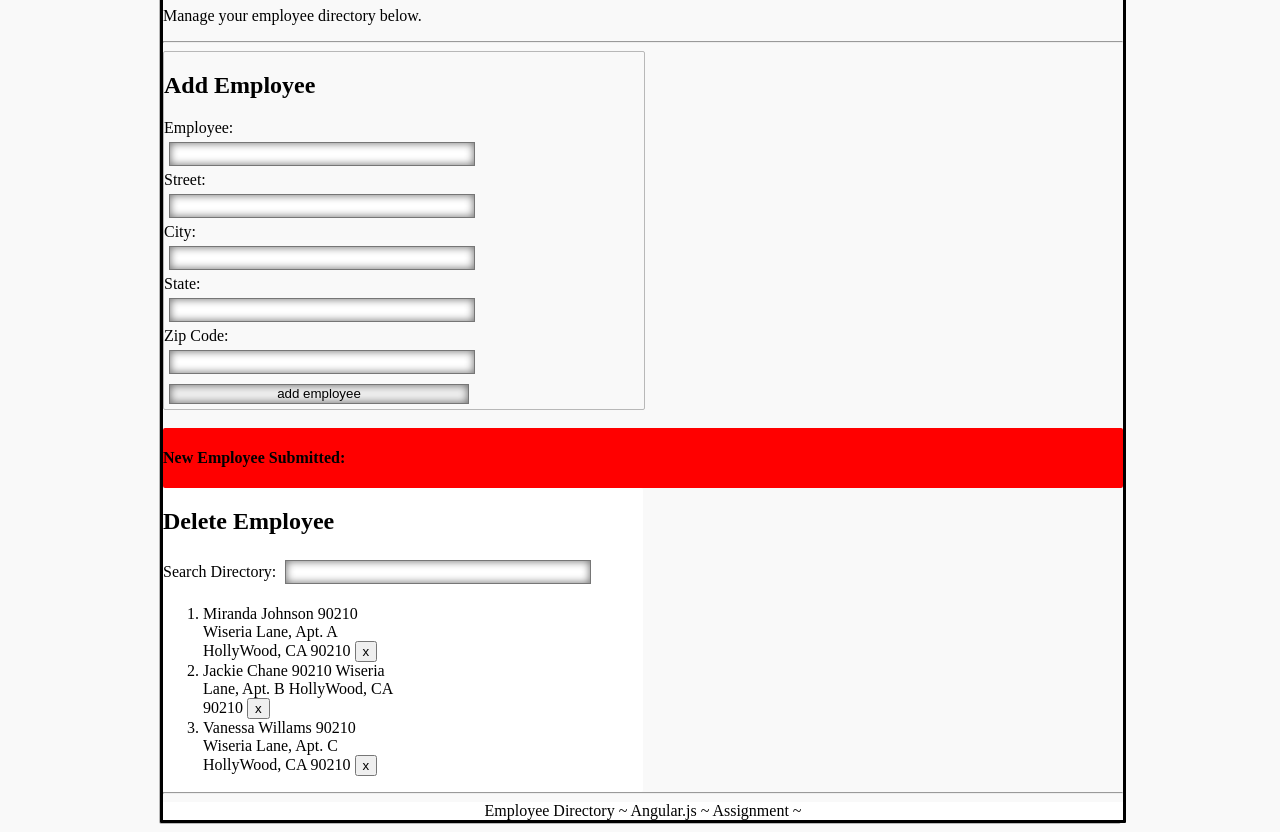
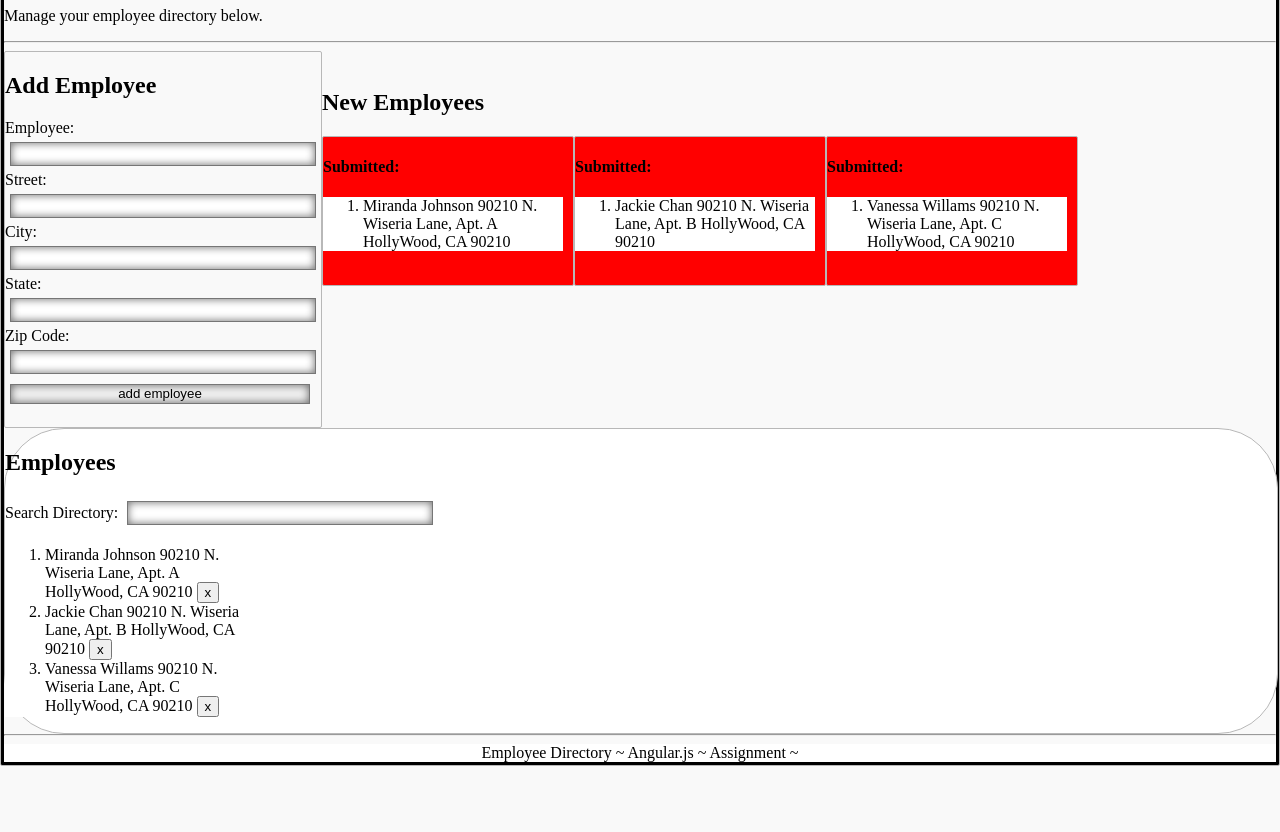
Before and after one commit to Mirajo/FWF, a plain HTML site: page wk2/Johnson_Miranda-week2/index.html in a window 1280 px wide. Shown: the part 85-917 px from the top of the page. After the commit the page ends 859 px from the top, so only its background shows below. Drawn offline with Linux system fonts and the light colour scheme.

Commit message:
add new employees
add new employees

```diff
--- a/wk2/Johnson_Miranda-week2/css/style.css
+++ b/wk2/Johnson_Miranda-week2/css/style.css
@@ -15,7 +15,7 @@ h1 {
     border: 1px solid #b8b8b8;
     margin-right: auto;
     margin-left: auto;
-    width: 960px;
+    max-width: 100%;
 }
 .ng-binding {
     border: 0px;
@@ -46,23 +46,23 @@ input{
     border-radius: 2px;
     border: 1px solid #b8b8b8;
     max-width: 50%;
+    float: left;
 
 }
 #empAdded {
     background-color: #FF0000;
-    max-width: 100%;
+    width: 250px;
+    float: left;
+}
+#dir {
+    border: 1px solid #b8b8b8;
+    border-radius: 60px;
     float: left;
 
 }
-#dir {
-    border-radius: 2px;
-    max-width: 50%;
-    float: left;
-}
 #empList {
     border-radius: 60px;
-    max-width: 50%;
-    background-color: #767676;
+    max-width: 100%;
 }
 
 hr {
--- a/wk2/Johnson_Miranda-week2/index.html
+++ b/wk2/Johnson_Miranda-week2/index.html
@@ -20,49 +20,56 @@
 <p>Manage your employee directory below.</p>
 <hr>
 <div class="form">
+    <form ng-submit="addEmp()">
     <h2>Add Employee</h2>
     <label> Employee:</label>
     <br>
-    <input type="text" ng-model="emp.name"/>
+    <input type="text" ng-model="newEmp.name"/>
     <br>
     <label> Street:</label>
     <br>
-    <input type="text" ng-model="emp.address"/>
+    <input type="text" ng-model="newEmp.address"/>
     <br>
     <label> City:</label>
     <br>
-    <input type="text" ng-model="emp.city"/>
+    <input type="text" ng-model="newEmp.city"/>
     <br>
     <label> State:</label>
     <br>
-    <input type="text" ng-model="emp.state"/>
+    <input type="text" ng-model="newEmp.state"/>
     <br>
     <label> Zip Code:</label>
     <br>
-    <input type="text" ng-model="emp.zip"/>
+    <input type="text" ng-model="newEmp.zip"/>
     <br>
-    <input type="submit" value="add employee" ng-click="newEmp(emp.name)"/>
+    <input type="submit" value="add employee" ng-model="newEmp"/>
+        </form>
     <br>
 </div>
   <br>
-    <div id="empAdded" class="empAdded" ng-controller="employController">
-        <h4>New Employee Submitted:</h4>
-        {{emp.name}}
-        {{emp.address}}
-        {{emp.city}}
-        {{emp.state}}
-        {{emp.zip}}
-    </div>
+    <h2>New Employees</h2>
+    <div id="empAdded" class="empAdded" ng-repeat="emp in employees track by $index">
+        <h4>Submitted:</h4>
+     <ol>
+         <li>
+             {{emp.name}}
+             {{emp.address}}
+             {{emp.city}},
+             {{emp.state}}
+             {{emp.zip}}
+         </li>
+     </ol><br>
+   </div>
   </br>
-<div id="dir" class="dir" ng-controller="employController">
-    <h2>Delete Employee</h2>
-    <p><label>Search Directory: </label><input type="text" ng-model="searchText" /></p>
+<div  id="dir" class="dir" ng-controller="employController">
+    <h2>Employees</h2>
+    <p><label>Search Directory: </label><input type="text" ng-model="searchText"/></p>
 
     {{searchText}}
 
     <div id="empList">
         <ol>
-            <li ng-repeat="emp in employees track by $index | filter:searchText">
+            <li data-ng-repeat="emp in employees track by $index |filter: searchText">
                 {{emp.name}}
                 {{emp.address}}
                 {{emp.city}},
--- a/wk2/Johnson_Miranda-week2/js/app.js
+++ b/wk2/Johnson_Miranda-week2/js/app.js
@@ -6,12 +6,12 @@
  var app = angular.module('employDir',[]);
   app.controller('employController',function($scope, data) {
 
-     $scope.employees = data.getInfo();
+     $scope.employees = data.getEmp();
 
      $scope.newEmp = function() {
          data.newEmp($scope.emp);
 
-         $scope.emp = " ";
+         $scope.emp = " "
 
      };
      $scope.deleteEmp = function($index){
@@ -20,3 +20,5 @@
      }
 
  });
+
+ //app.controller()
--- a/wk2/Johnson_Miranda-week2/js/data.js
+++ b/wk2/Johnson_Miranda-week2/js/data.js
@@ -3,33 +3,37 @@
  * FWF Week 2
  */
 
-var app = angular.module('employDir',[]);
+var employDir = angular.module('employDir',[]);
 
-    app.controller('employController', function($scope) {
+    employDir.controller('employController', function($scope) {
 
         $scope.employees = [
-        {name:"Miranda Johnson", address:"90210 Wiseria Lane, Apt. A", city:"HollyWood", state:"CA", zip:"90210"},
-        {name:"Jackie Chane", address:"90210 Wiseria Lane, Apt. B", city:"HollyWood", state:"CA", zip:"90210"},
-        {name:"Vanessa Willams", address:"90210 Wiseria Lane, Apt. C", city:"HollyWood", state:"CA", zip:"90210"}
-    ]
+            {name: "Miranda Johnson", address: "90210 N. Wiseria Lane, Apt. A", city: "HollyWood", state: "CA", zip: "90210"},
+            {name: "Jackie Chan", address: "90210 N. Wiseria Lane, Apt. B", city: "HollyWood", state: "CA", zip: "90210"},
+            {name: "Vanessa Willams", address: "90210 N. Wiseria Lane, Apt. C", city: "HollyWood", state: "CA", zip: "90210"}
+        ];
 
-});
+        $scope.addEmp = function() {
 
-this.getInfo = function(){
+            $scope.employees.push($scope.newEmp);
+        };
+
+        this.getEmp = function () {
             var info = localStorage.getItem("EmpStorage");
-    employees = JSON.parse(info) || employees;
+            employees= JSON.parse(info) || employees;
             return employees;
         };
 
-this.newEmp = function(newItem){
+        this.newEmp = function (newItem) {
             employees.push(newItem);
             var info = JSON.stringify(employees);
             localStorage.setItem("EmpStorage", info);
         };
 
-this.removeEmp = function(newItem){
-    employees.splice(newItem,1);
+        this.removeEmp = function (newItem) {
+            employees.splice(newItem, 1);
             var info = JSON.stringify(employees);
             localStorage.setItem("EmpStorage", info);
 
         };
+    });
```
Lines whose indentation alone changed are shown as unchanged.
